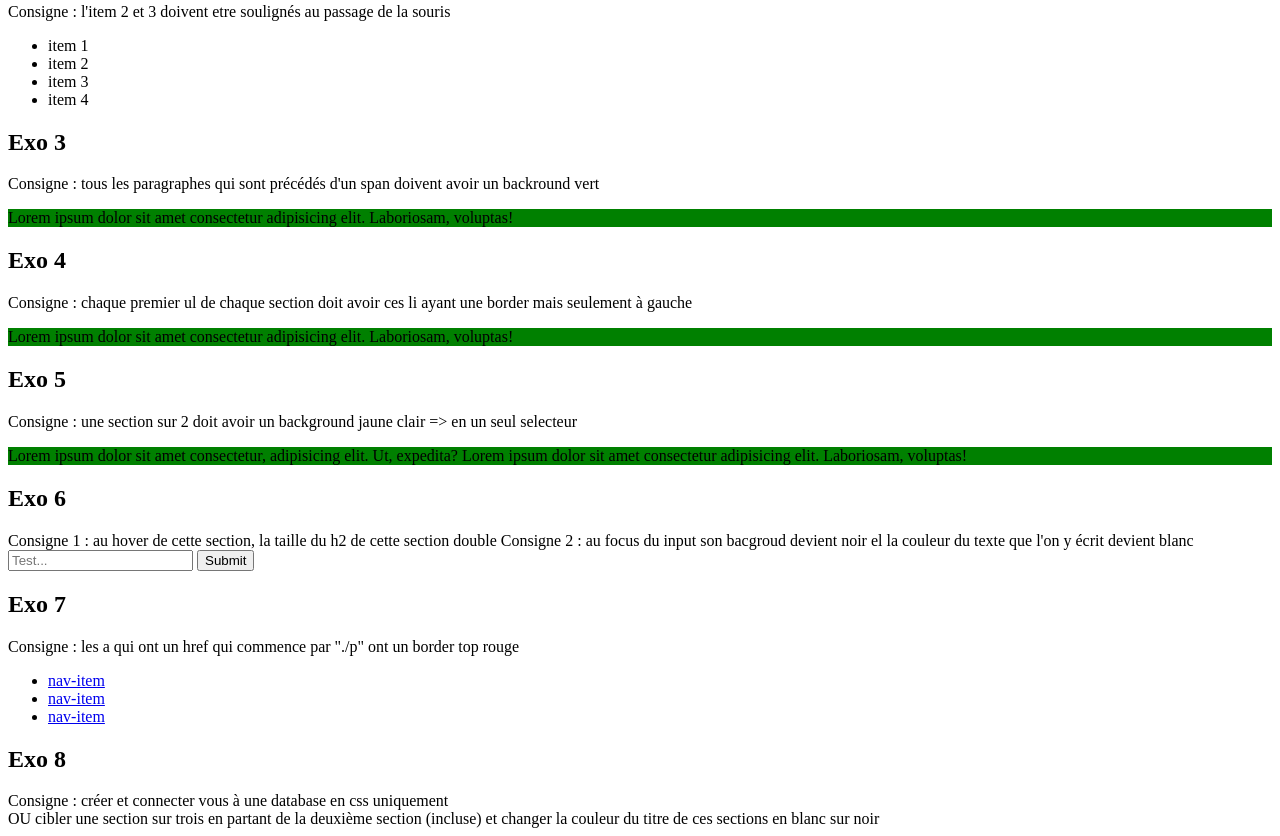
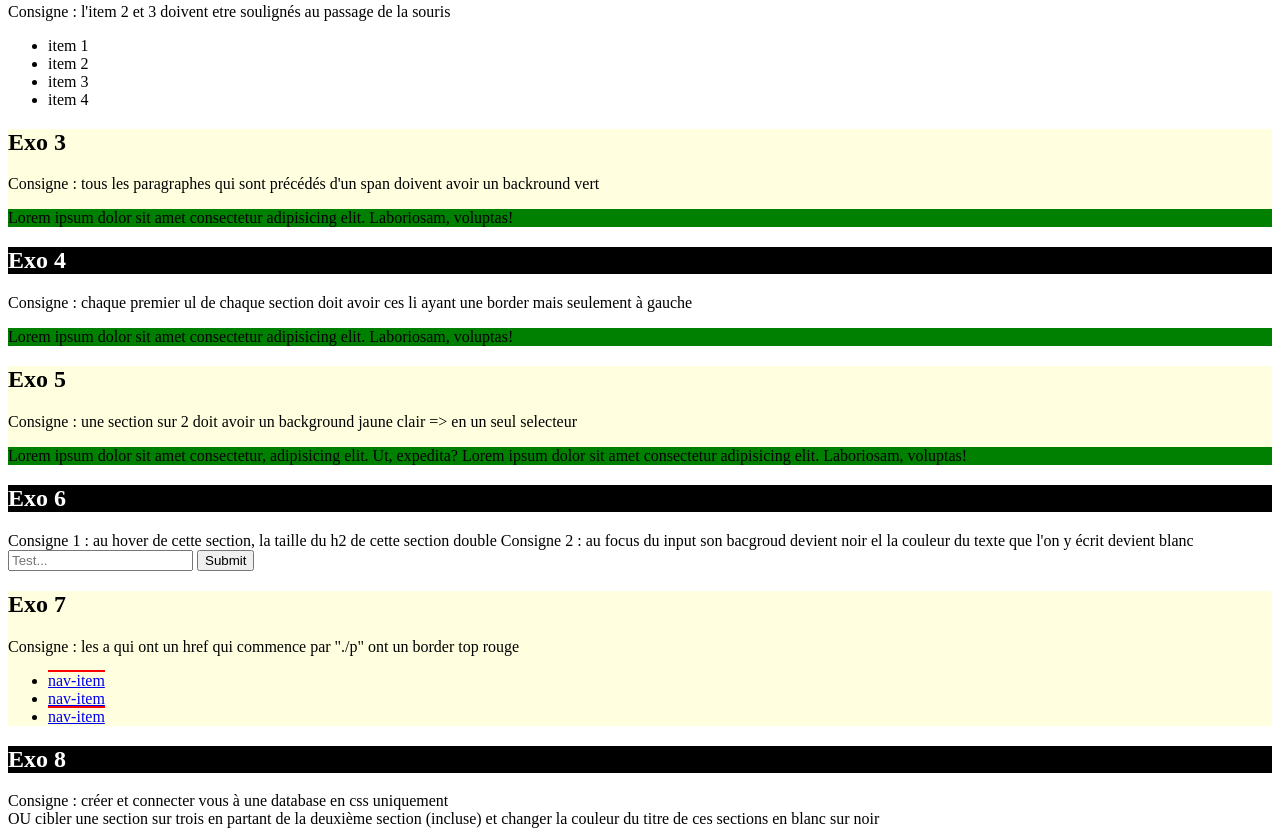
Before and after one commit to mohabrd/exo4_bis_css, a plain HTML site: page index.html in a window 1280 px wide. Shown: the part 271-1107 px from the top of the page. Drawn offline with Linux system fonts and the light colour scheme.

Commit message:
le reste des exos que j'ai su faire

```diff
--- a/public/css/style.css
+++ b/public/css/style.css
@@ -1,12 +1,33 @@
+/* exo1 */
 h1 {
     border: solid 5px red;
 
 }
-
+/* exo2 */
 li:nth-child(2):hover, li:nth-child(3):hover{
     text-decoration: underline;
 }
-
+/* exo3 */
 span ~ p {
     background-color: green;
 }
+/* exo4 */
+
+
+/* exo5 */
+section:nth-child(even) {
+    background-color: lightyellow;
+}
+/* exo6 */
+
+
+/* exo7 */
+a[href*="./p"] {
+    border-top: 2px solid red;
+}
+
+/* exo 8 */
+section:nth-child(2n+1) h2{
+    background-color: black;
+    color: white;
+}
```
